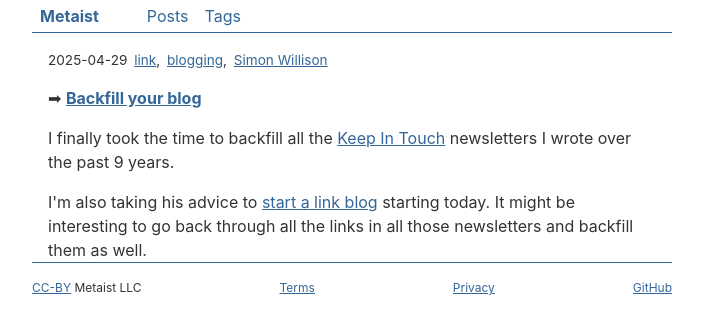
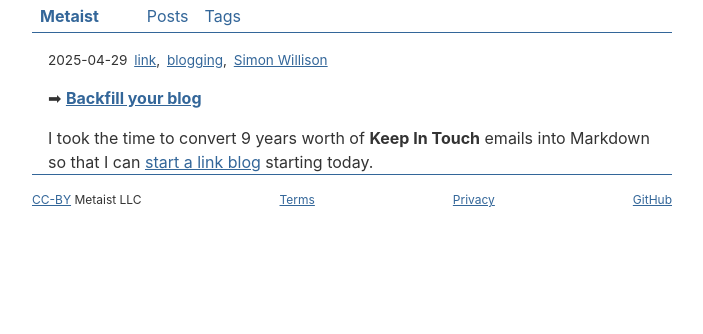
Before and after one commit to metaist/metaist.com, an Eleventy site: page content/blog/2025/04/2025-04-29-backfill-your-blog.md in a window 1280 px wide. Shown: the whole page, without its empty margins (288-991 px from the left). Built offline with nearby package versions, Linux system fonts and the light colour scheme; Eleventy itself is replaced by a stand-in of ours; files that its build step writes are made by us from their sources; what markdown-it-attrs, markdown-it-task-lists, markdown-it-toc-done-right would draw is missing.

Commit message:
update: backfill your blog

```diff
--- a/content/blog/2025/04/2025-04-29-backfill-your-blog.md
+++ b/content/blog/2025/04/2025-04-29-backfill-your-blog.md
@@ -1,11 +1,9 @@
 ---
 created: "2025-04-29T22:56:08Z"
-updated: "2025-04-29T22:56:08Z"
+updated: "2025-05-01T02:27:17Z"
 title: "Backfill your blog"
 tags: ["link", "blogging", "Simon Willison"]
 link: https://simonwillison.net/2025/Apr/25/backfill-your-blog/
 ---
 
-I finally took the time to backfill all the [Keep In Touch](/blog/tag/keep-in-touch/) newsletters I wrote over the past 9 years.
-
-I'm also taking his advice to [start a link blog](https://simonwillison.net/2024/Dec/22/link-blog/#more-people-should-do-this) starting today. It might be interesting to go back through all the links in all those newsletters and backfill them as well.
+I took the time to convert 9 years worth of **Keep In Touch** emails into Markdown so that I can [start a link blog](https://simonwillison.net/2024/Dec/22/link-blog/#more-people-should-do-this) starting today.
```
